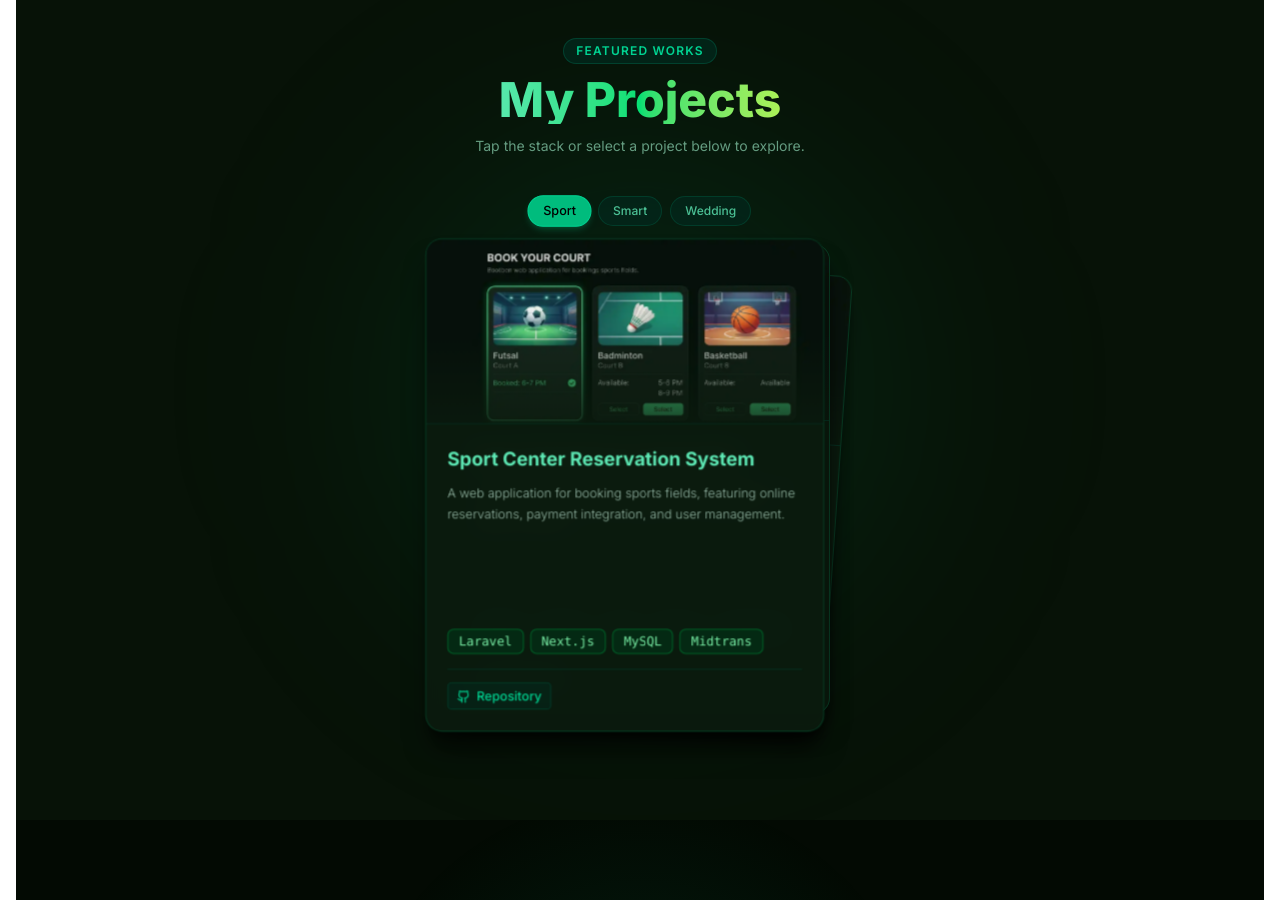
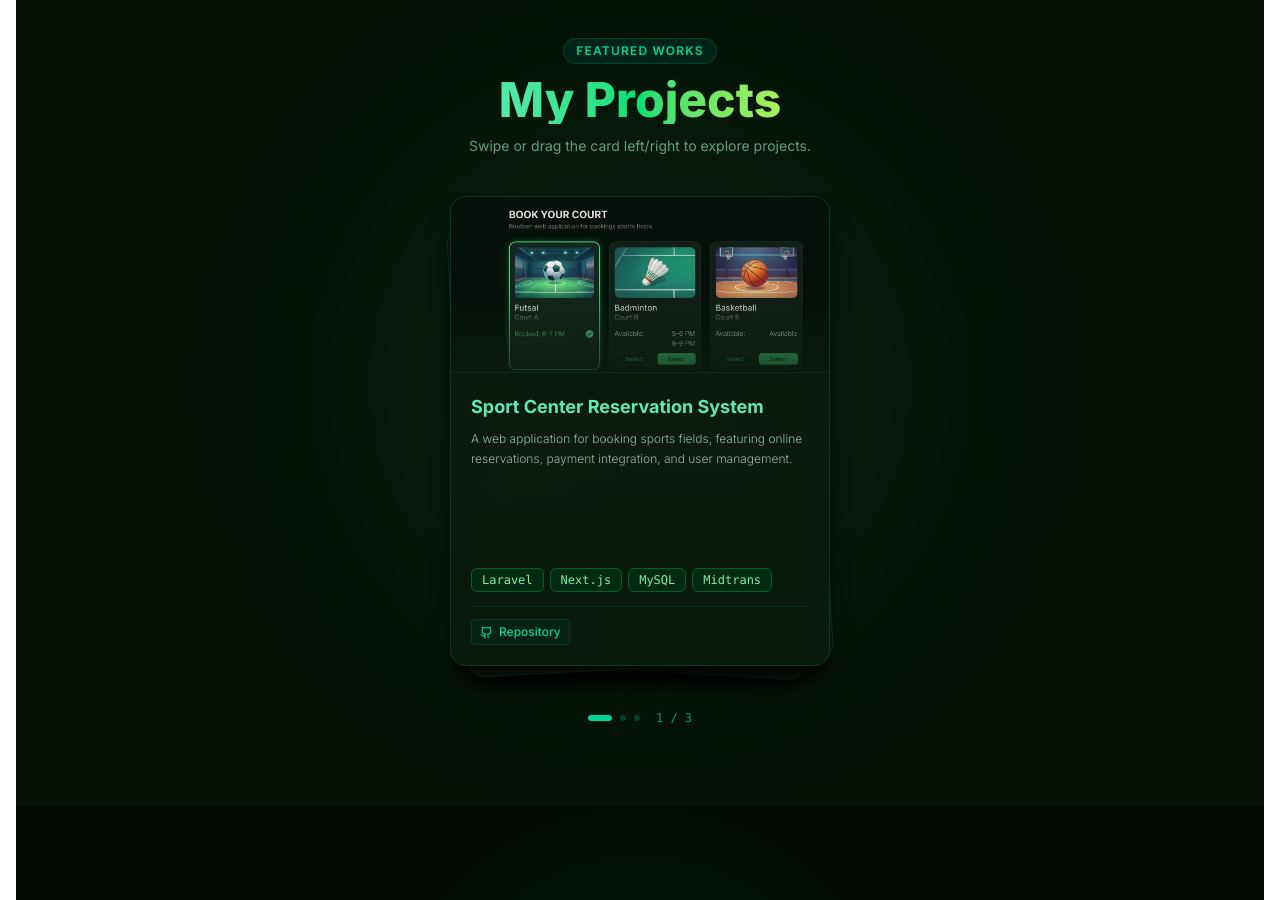
Before and after one commit to maingga/portofolio-website, a Next.js app: page / in a window 1280 px wide. Shown: the part 1880-2780 px from the top of the page. Built offline with nearby package versions, Linux system fonts and the light colour scheme.

Commit message:
Update isi portofolio

```diff
--- a/src/components/Portfolio.tsx
+++ b/src/components/Portfolio.tsx
@@ -1,7 +1,7 @@
 "use client";
 
-import { useState, useMemo } from "react";
-import { motion } from "framer-motion";
+import { useState, useMemo, useCallback } from "react";
+import { motion, AnimatePresence } from "framer-motion";
 import ProjectCard, { ProjectCardProps } from "./ProjectCard";
 
 const PROJECTS: ProjectCardProps[] = [
@@ -34,32 +34,22 @@ const PROJECTS: ProjectCardProps[] = [
   },
 ];
 
-// Konfigurasi posisi deck agar pas di layar kecil maupun besar
-const DECK_CONFIG = [
-  {
-    stacked: { x: "-4%", y: 0, rotate: -4, scale: 0.96, zIndex: 1 },
-    spread: { x: "-102%", y: 6, rotate: -3, scale: 1, zIndex: 1 },
-  },
-  {
-    stacked: { x: "0%", y: -6, rotate: 0, scale: 1, zIndex: 3 },
-    spread: { x: "0%", y: -10, rotate: 0, scale: 1.02, zIndex: 3 },
-  },
-  {
-    stacked: { x: "4%", y: 4, rotate: 4, scale: 0.96, zIndex: 2 },
-    spread: { x: "102%", y: 6, rotate: 3, scale: 1, zIndex: 2 },
-  },
-] as const;
+export default function Portfolio() {
+  const [cards, setCards] = useState(PROJECTS);
+  const [currentIndex, setCurrentIndex] = useState(0);
 
-export default function Portfolio() {
-  const [isSpread, setIsSpread] = useState(false);
-  const [activeCardIndex, setActiveCardIndex] = useState<number | null>(0); // Default ke indeks pertama
+  // Mengoptimalkan fungsi rotasi kartu menggunakan useCallback
+  const handleSwipeComplete = useCallback(() => {
+    setCards((prevCards) => {
+      const copy = [...prevCards];
+      const movedCard = copy.shift();
+      if (movedCard) copy.push(movedCard);
+      return copy;
+    });
+    setCurrentIndex((prev) => (prev + 1) % PROJECTS.length);
+  }, []);
 
-  // Toggle untuk interaksi tap/klik di perangkat mobile pada deck
-  const handleToggleSpread = () => {
-    setIsSpread((prev) => !prev);
-  };
-
-  const memoizedProjects = useMemo(() => PROJECTS, []);
+  const memoizedProjects = useMemo(() => cards, [cards]);
 
   return (
     <section
@@ -67,13 +57,13 @@ export default function Portfolio() {
       className="min-h-screen px-4 sm:px-6 py-20 bg-[#071207] text-white flex flex-col justify-center items-center overflow-hidden relative"
       aria-labelledby="portfolio-heading"
     >
-      {/* Static Background Glow (GPU Accelerated) */}
+      {/* Background Glow (GPU Optimized) */}
       <div className="absolute top-1/2 left-1/2 -translate-x-1/2 -translate-y-1/2 w-[300px] sm:w-[500px] h-[300px] sm:h-[500px] bg-emerald-500/10 blur-[120px] rounded-full pointer-events-none transform-gpu" />
 
       <div className="max-w-6xl w-full mx-auto relative z-10 flex flex-col items-center">
         {/* Header Section */}
         <motion.div
-          className="text-center mb-8 sm:mb-10 max-w-xl px-2"
+          className="text-center mb-10 max-w-xl px-2"
           initial={{ opacity: 0, y: -20 }}
           whileInView={{ opacity: 1, y: 0 }}
           transition={{ duration: 0.5, ease: [0.16, 1, 0.3, 1] }}
@@ -89,68 +79,63 @@ export default function Portfolio() {
             My Projects
           </h2>
           <p className="text-emerald-200/60 text-xs sm:text-sm mt-3">
-            Tap the stack or select a project below to explore.
+            Swipe or drag the card left/right to explore projects.
           </p>
         </motion.div>
 
-        {/* 🌟 QUICK TABS: Solusi agar user tahu & bisa langsung pilih project yang tertutup */}
-        <div className="flex flex-wrap justify-center gap-2 mb-6 z-20 px-2">
-          {memoizedProjects.map((project, index) => (
-            <button
-              key={project.title}
-              onClick={(e) => {
-                e.stopPropagation();
-                setActiveCardIndex(index);
-                setIsSpread(true); // Otomatis membuka kartu saat tab diklik
-              }}
-              className={`text-xs px-3.5 py-1.5 rounded-full transition-all duration-300 border font-medium ${
-                activeCardIndex === index
-                  ? "bg-emerald-500 text-black border-emerald-400 shadow-md shadow-emerald-500/20 scale-105"
-                  : "bg-emerald-950/50 text-emerald-300/80 border-emerald-800/40 hover:bg-emerald-900/60 hover:text-white"
-              }`}
-            >
-              {project.title.split(" ")[0]} {/* Menampilkan kata pertama dari judul */}
-            </button>
-          ))}
-        </div>
-
-        {/* INTERACTIVE DECK CONTAINER */}
-        <div
-          className="relative w-full max-w-[310px] sm:max-w-[380px] h-[460px] sm:h-[490px] flex justify-center items-center cursor-pointer select-none"
-          onMouseEnter={() => setIsSpread(true)}
-          onMouseLeave={() => {
-            setIsSpread(false);
-          }}
-          onClick={handleToggleSpread}
-        >
+        {/* SWIPEABLE DECK CONTAINER */}
+        <div className="relative w-full max-w-[310px] sm:max-w-[380px] h-[470px] sm:h-[490px] flex justify-center items-center select-none">
+          <AnimatePresence mode="popLayout">
             {memoizedProjects.map((project, index) => {
-            const config = DECK_CONFIG[index];
-            const isCardActive = activeCardIndex === index;
-            const targetPos = isSpread ? config.spread : config.stacked;
+              const isTopCard = index === 0;
 
               return (
                 <motion.div
                   key={project.title}
-                className="absolute top-0 w-full will-change-transform"
-                onMouseEnter={() => setActiveCardIndex(index)}
+                  className="absolute top-0 w-full cursor-grab active:cursor-grabbing touch-none will-change-transform"
+                  style={{ zIndex: memoizedProjects.length - index }}
+                  // Hanya kartu teratas yang dapat di-drag / swipe
+                  drag={isTopCard ? "x" : false}
+                  dragConstraints={{ left: 0, right: 0 }}
+                  dragElastic={0.9}
+                  onDragEnd={(_, info) => {
+                    // Jika digeser sejauh lebih dari 90px ke kiri atau kanan
+                    if (Math.abs(info.offset.x) > 90) {
+                      handleSwipeComplete();
+                    }
+                  }}
                   animate={{
-                  x: targetPos.x,
-                  y: targetPos.y,
-                  rotate: isCardActive ? 0 : targetPos.rotate,
-                  scale: isCardActive ? 1.05 : targetPos.scale,
-                  zIndex: isCardActive ? 20 : targetPos.zIndex,
+                    scale: 1 - index * 0.04,
+                    y: index * 12,
+                    rotate: isTopCard ? 0 : index % 2 === 0 ? 3 : -3,
+                    opacity: index > 2 ? 0 : 1,
                   }}
                   transition={{
                     type: "spring",
-                  stiffness: 180,
-                  damping: 22,
-                  mass: 0.8,
+                    stiffness: 280,
+                    damping: 24,
                   }}
                 >
                   <ProjectCard {...project} />
                 </motion.div>
               );
             })}
+          </AnimatePresence>
+        </div>
+
+        {/* Dynamic Card Indicator */}
+        <div className="flex items-center gap-2 mt-6">
+          {PROJECTS.map((_, idx) => (
+            <span
+              key={idx}
+              className={`h-1.5 rounded-full transition-all duration-300 ${
+                idx === currentIndex ? "w-6 bg-emerald-400" : "w-1.5 bg-emerald-800/60"
+              }`}
+            />
+          ))}
+          <span className="text-xs text-emerald-400/70 ml-2 font-mono">
+            {currentIndex + 1} / {PROJECTS.length}
+          </span>
         </div>
       </div>
     </section>
```
Lines whose indentation alone changed are shown as unchanged.
